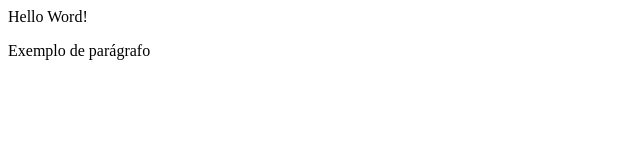
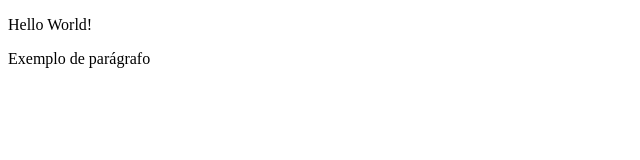
Before and after one commit to Anacarla2608/CC1N-Constru-o-de-Software-para-web, a plain HTML site: page Aula 5/Index.html in a window 1280 px wide. Shown: the whole page, without its empty margins (0-640 px from the left). Drawn offline with Linux system fonts and the light colour scheme.

Commit message:
Index.html

```diff
--- a/Aula 5/Index.html
+++ b/Aula 5/Index.html
@@ -1,3 +1,15 @@
-<p>Hello Word!</p>
+<!DOCTYPE html>
+<html lang="pt-br">
+<head>
+    <meta charset="UTF-8">
+    <meta name="viewport" content="width=device-width, initial-scale=1.0">
+    <title>AULA 1Page</title>
+</head>
+<body>
+
+<p>Hello World!</p>
 
 <p>Exemplo de parágrafo</p>
+
+  </body>
+</html>
```
